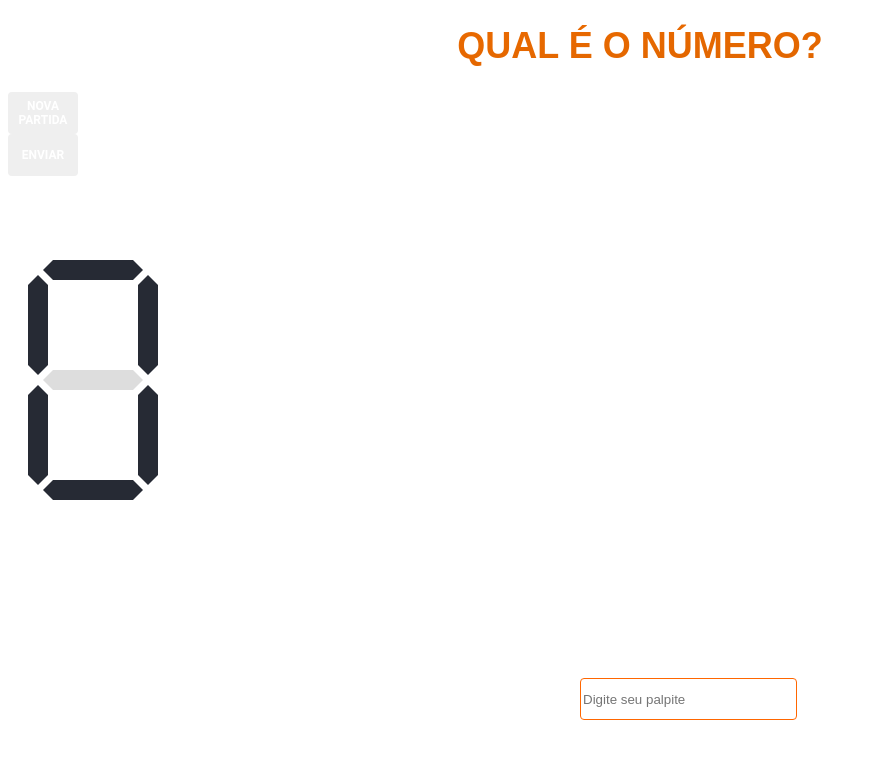
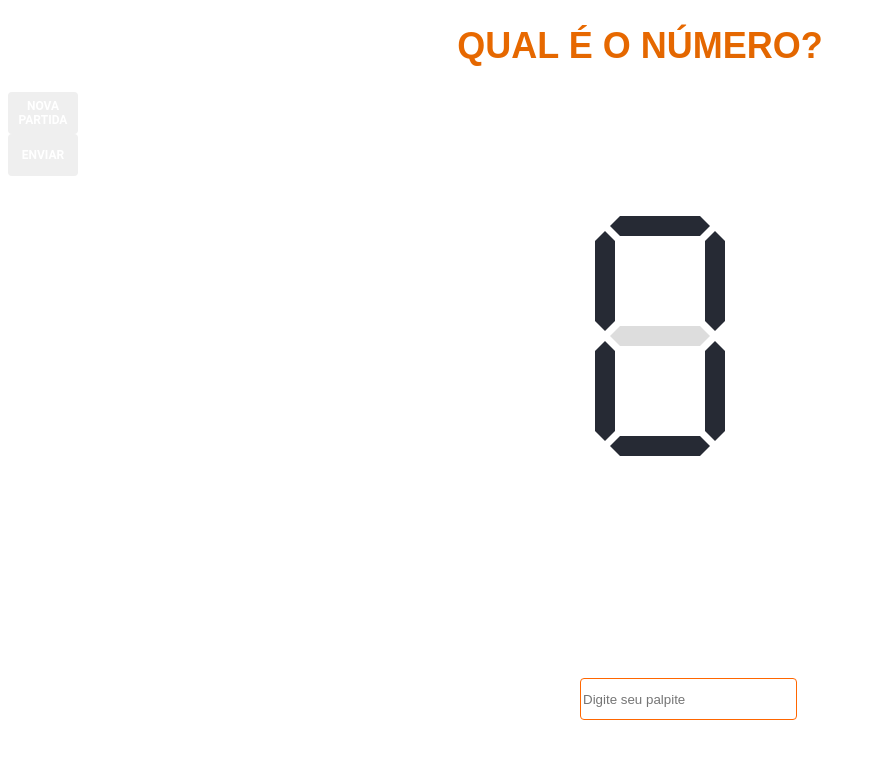
Before and after one commit to Matheusifz/StudioSolTeste, a React app: page / in a window 1280 px wide. Shown: the top 758 px of the page, without its empty margins (0-876 px from the left). Built offline with nearby package versions, Linux system fonts and the light colour scheme; no server answers.

Commit message:
feat: change text and number position

```diff
--- a/src/components/Number/style.css
+++ b/src/components/Number/style.css
@@ -3,6 +3,20 @@
   display: inline-block;
   margin: 30px;
   font-size: 0;
+}
+
+.display {
+  margin: 0;
+  padding: 0;
+  display: flex;
+  box-sizing: border-box;
+  justify-content: center;
+}
+
+.digit {
+  display: flex;
+  max-width: 25%;
+  padding: 0;
 }
 
 .display svg {
--- a/src/components/Text/style.ts
+++ b/src/components/Text/style.ts
@@ -7,6 +7,11 @@ export const Text = styled.h1`
   font-size: 36px;
   line-height: 44px;
   text-align: center;
+  border: 0;
+  padding: 0;
+  box-sizing: border-box;
+  display: flex;
+  justify-content: center;
   background-color: #f3ec78;
   background-image: linear-gradient(174.92deg, #ef6c00, #db6300);
   background-size: 100%;
```
